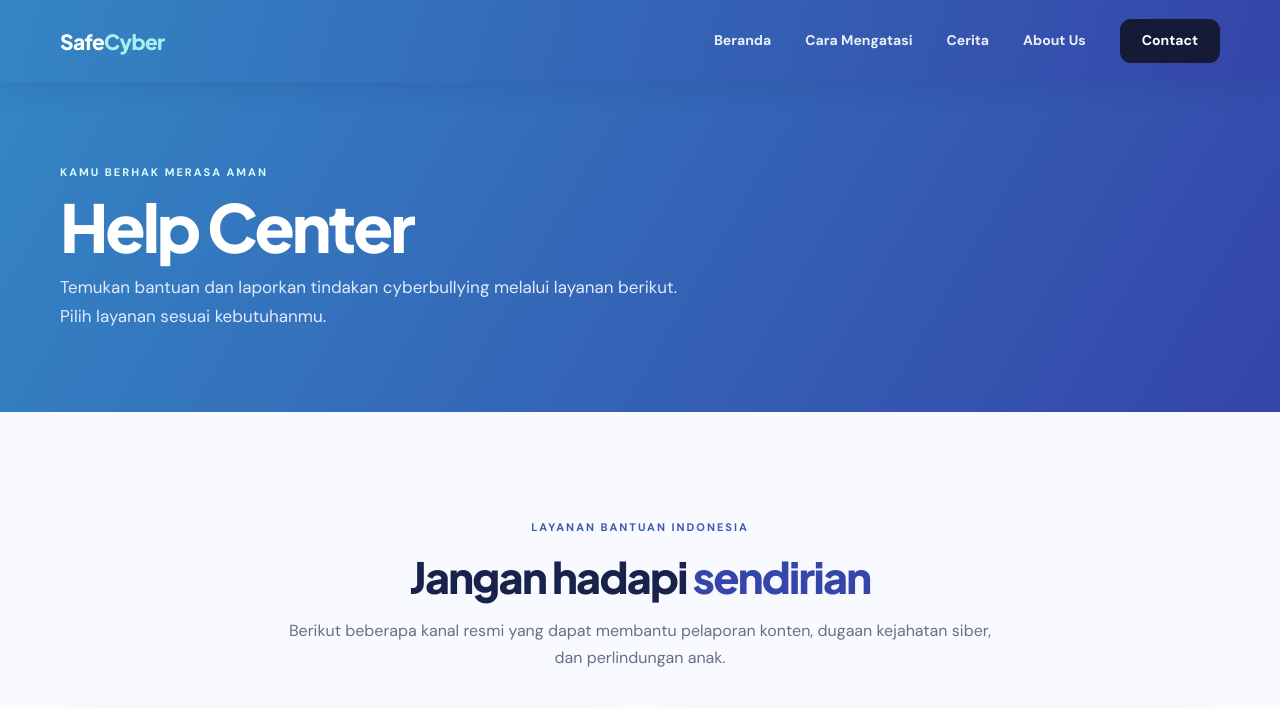
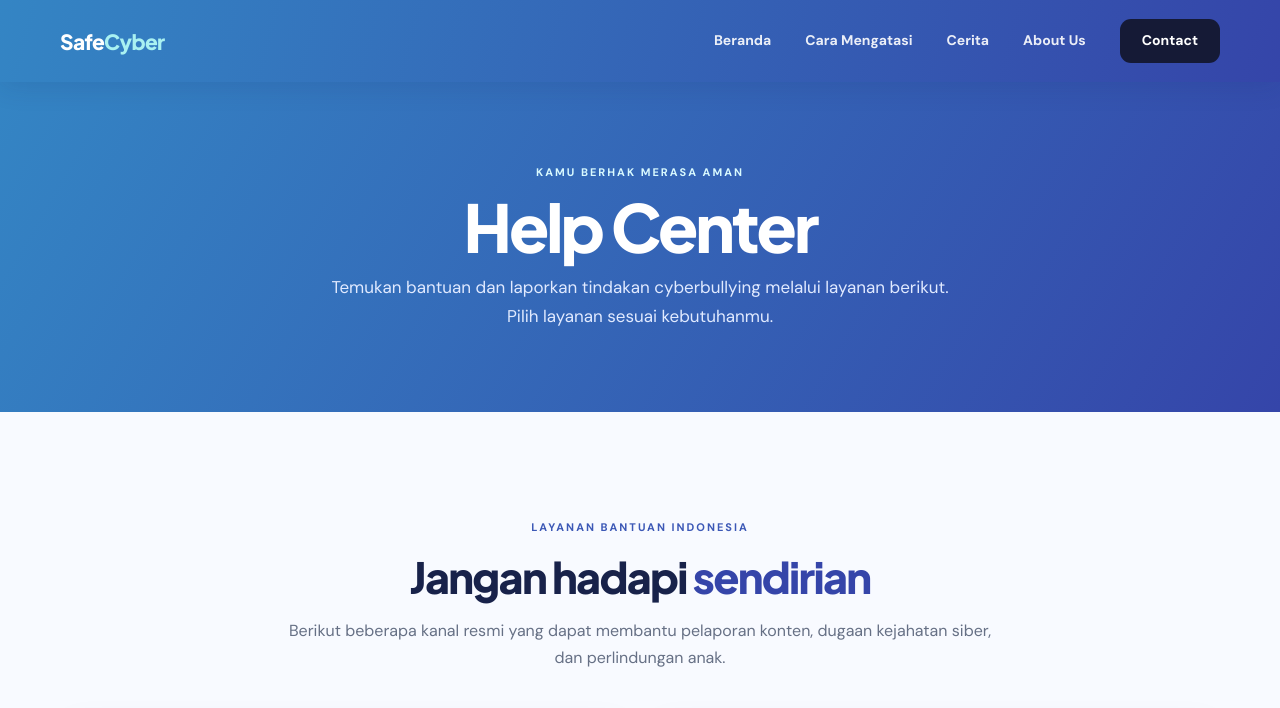
Before and after one commit to muhammadalfiansyah07/Safecyber, a plain HTML site: page contact.html in a window 1280 px wide. Shown: the top 708 px of the page. Drawn offline with Linux system fonts and the light colour scheme.

Commit message:
re desing hero contact

```diff
--- a/style.css
+++ b/style.css
@@ -1319,3 +1319,12 @@ textarea {
     order: -1;
   }
 }
+
+.contact-hero .page-hero-inner {
+  align-items: center;
+  text-align: center;
+}
+
+.contact-hero .page-hero p {
+  margin-inline: auto;
+}
```
